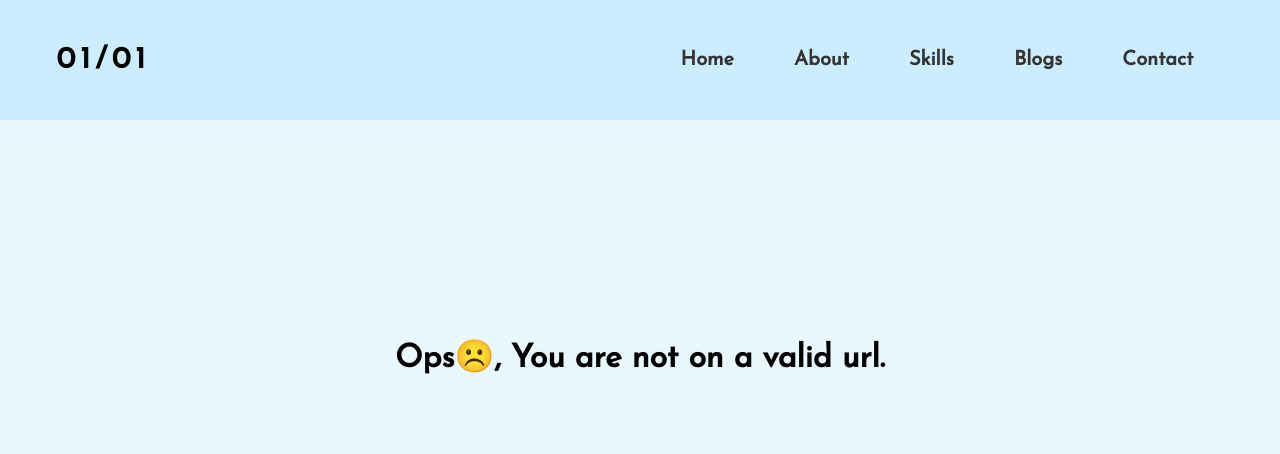
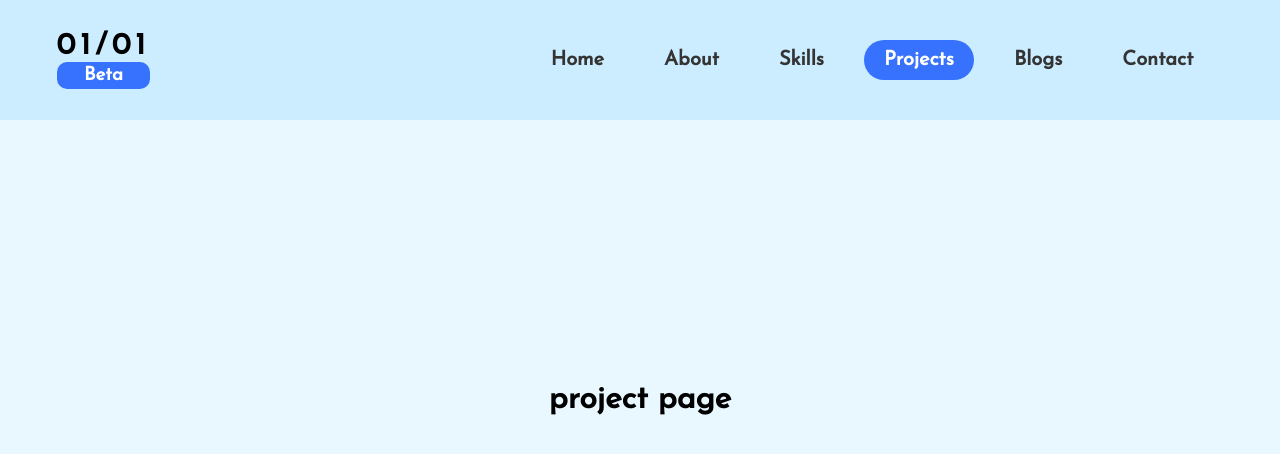
Before and after one commit to wantedbear007/home, a React (Create React App) app: page /projects in a window 1280 px wide. Shown: the top 454 px of the page. Built offline with nearby package versions, Linux system fonts and the light colour scheme.

Commit message:
Added projects section in navigation bar, added animation to home page.

```diff
--- a/src/components/Navigation/Navigation.js
+++ b/src/components/Navigation/Navigation.js
@@ -8,6 +8,7 @@ import About from "../../pages/About/About";
 import Skills from "../../pages/Skills/Skills";
 import Blogs from "../../pages/Blogs/Blogs";
 import Contact from "../../pages/Contact/Contact";
+import Projects from "../../pages/Projects/Projects";
 import  NotFound from "../../pages/NotFound/NotFound";
 
 const Navigation = () => {
@@ -22,6 +23,8 @@ const Navigation = () => {
         <Route path="/skills" element={<Skills />} />
         <Route path="/blogs" element={<Blogs />} />
         <Route path="/contact" element={<Contact />} />
+        <Route path="/projects" element={<Projects />} />
+
         <Route path='*' element={<NotFound />} />
       </Routes>
     </Router>
--- a/src/components/NavigationBar/NavBar.js
+++ b/src/components/NavigationBar/NavBar.js
@@ -23,24 +23,31 @@ const NavBar = () => {
 
   return (
     <nav className="parentContainer">
-      <h3 className="pageNumber">01/01</h3>
+      <div>
+        <h3 className="pageNumber">01/01</h3>
+        <h3 className="betaTag">Beta</h3>
+      </div>
       {(toggleMenu || screenWidth > 500) && (
         <ul className={mobileView ? "mobile-nav" : "desktop-nav"}>
-          <NavLink to="/" className="home" activeclassname="active">
+          <NavLink to="/" className="tabText" activeclassname="active">
             <li className="buttonText">Home</li>
           </NavLink>
-          <NavLink to="/about" className="about" activeclassname="active">
+          <NavLink to="/about" className="tabText" activeclassname="active">
             <li className="buttonText">About</li>
           </NavLink>
-          <NavLink to="/skills" className="skills" activeclassname="active">
+          <NavLink to="/skills" className="tabText" activeclassname="active">
             <li className="buttonText">Skills</li>
           </NavLink>
-          <NavLink to="/blogs" className="blog" activeclassname="active">
+          <NavLink to="/projects" className="tabText" activeclassname="active">
+            <li className="buttonText">Projects</li>
+          </NavLink>
+          <NavLink to="/blogs" className="tabText" activeclassname="active">
             <li className="buttonText">Blogs</li>
           </NavLink>
-          <NavLink to="/contact" className="contact" activeclassname="active">
+          <NavLink to="/contact" className="tabText" activeclassname="active">
             <li className="buttonText">Contact</li>
           </NavLink>
+
         </ul>
       )}
 
--- a/src/components/NavigationBar/Navbar.css
+++ b/src/components/NavigationBar/Navbar.css
@@ -22,13 +22,12 @@
   width: 75%;
 }
 
-.home,
-.about,
-.skills,
-.blog,
-.contact {
+
+.tabText {
   text-decoration: none;
 }
+
+
 .active li {
   background-color: #3772ff;
   border-radius: 20px;
@@ -111,3 +110,11 @@
   }
 
 }
+
+.betaTag {
+  background-color: #3772ff;
+  color: #fff;
+  text-align: center;
+  padding: 4px 0px;
+  border-radius: 10px;
+}
--- /dev/null
+++ b/src/pages/Contact/Contact.css
@@ -0,0 +1,7 @@
+.contactParentContainer {
+    display: flex;
+    height: 100vh;
+    align-items: center;
+    justify-content: space-evenly;
+    flex-wrap: wrap-reverse;
+  }
--- a/src/pages/Contact/Contact.js
+++ b/src/pages/Contact/Contact.js
@@ -1,12 +1,12 @@
-import React from 'react'
+import React from "react";
+import "./Contact.css";
 
 const Contact = () => {
-    return (
-        <div>
-        <h1>Contact page. </h1>
+  return (
+    <div className="contactParentContainer">
+      <h1 className="contactText">Contact</h1>
+    </div>
+  );
+};
 
-        </div>
-    )
-}
-
-export default Contact
+export default Contact;
--- a/src/pages/Home/Home.js
+++ b/src/pages/Home/Home.js
@@ -1,9 +1,12 @@
 import React from "react";
 import "./Home.css";
+import Fade from "react-reveal/Fade";
+
 
 const Home = () => {
   return (
     <div className="homeParentContainer">
+    <Fade bottom>
       <div className="nameContainer">
         <h1 className="name">Hi, I'm Bhanupratap.</h1>
         <p className="slogan">
@@ -19,6 +22,7 @@ const Home = () => {
       <div>
         <img alt="User" src={require("../../assets/Images/60111.jpg")} className="image" />
       </div>
+      </Fade>
     </div>
   );
 };
--- /dev/null
+++ b/src/pages/Projects/Projects.css
@@ -0,0 +1,7 @@
+.projectParentContainer {
+    display: flex;
+    height: 100vh;
+    align-items: center;
+    justify-content: space-evenly;
+    flex-wrap: wrap-reverse;
+  }
--- /dev/null
+++ b/src/pages/Projects/Projects.js
@@ -0,0 +1,12 @@
+import React from "react";
+import "./Projects.css";
+
+const Projects = () => {
+  return (
+    <div className="projectParentContainer">
+      <h1>project page</h1>
+    </div>
+  );
+};
+
+export default Projects;
```
